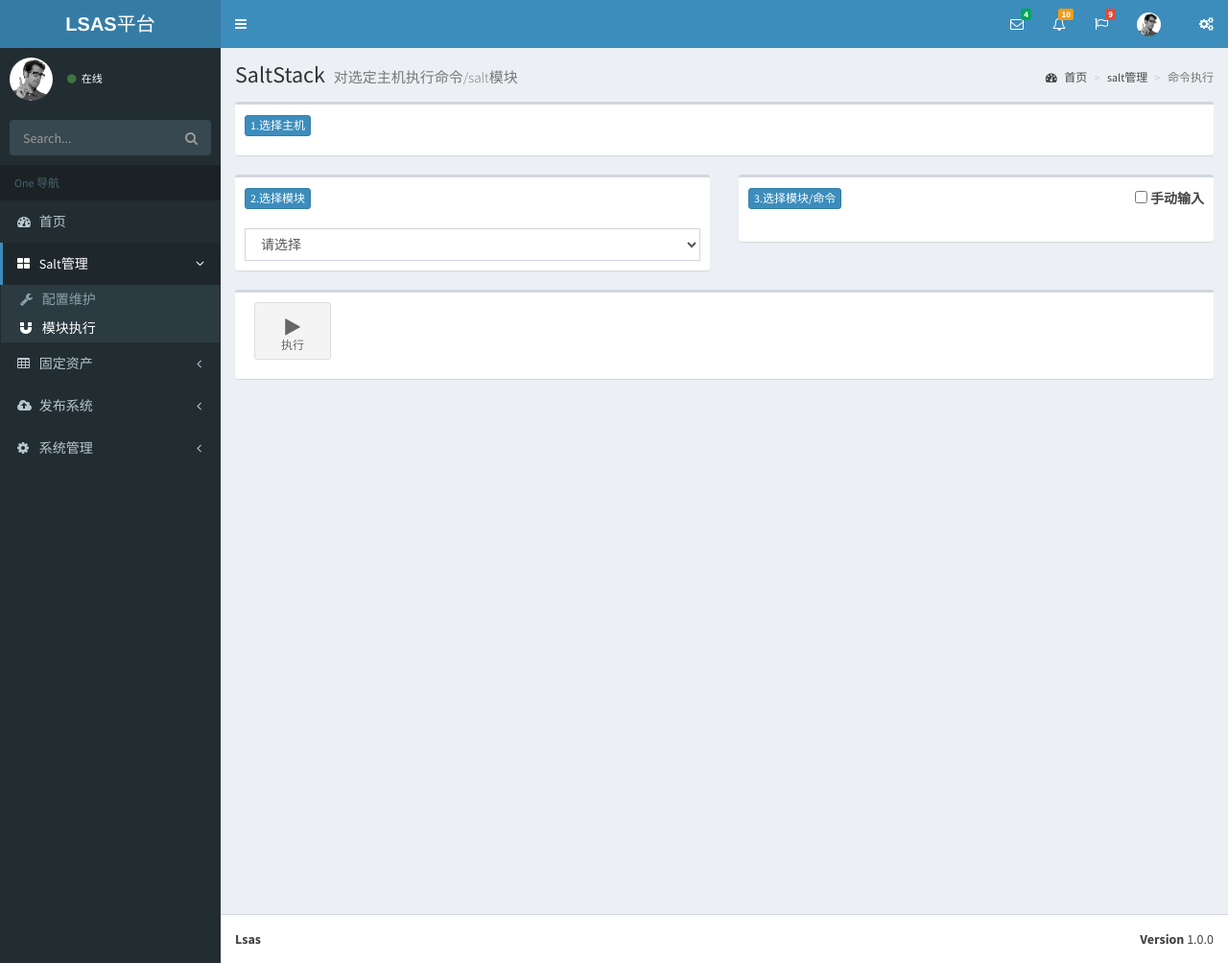
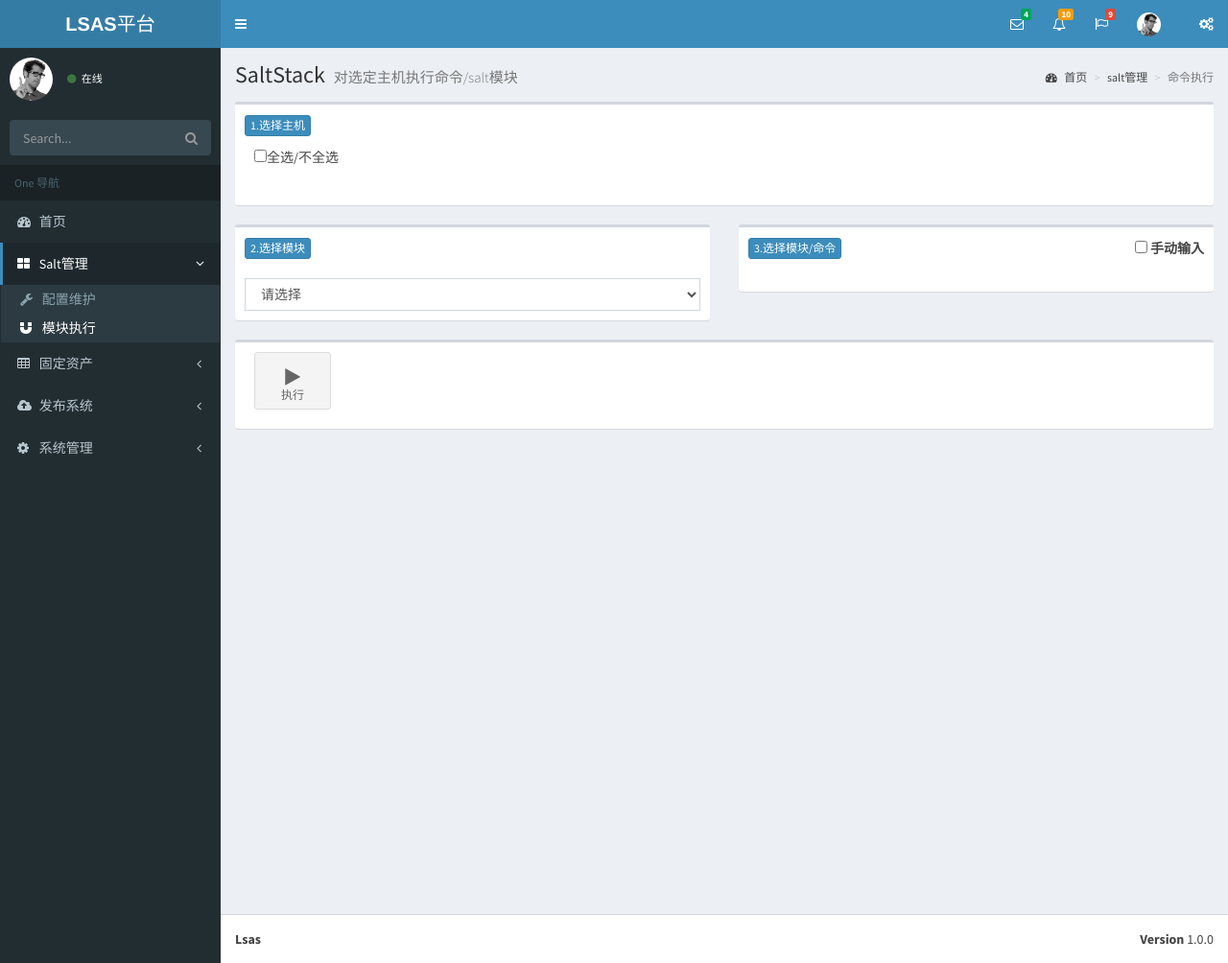
Before and after one commit to misrn/lsas, a Python web app: template app/templates/salt/cmd.html in a window 1280 px wide. Shown: the whole page at 96% size. Run offline with Jinja, Linux system fonts and the light colour scheme; the template is opened without the code that fills it, so the values that code supplies are empty; some libraries are stand-ins or nearby versions.

Commit message:
cmd 主机全选/不全选

```diff
--- a/app/static/js/salt.js
+++ b/app/static/js/salt.js
@@ -391,15 +391,27 @@ function salt_cmd_info() {
             for (i = 0; i < js.data.length; i++) {
                 host_html += '<label style="width: 20%"><input type="checkbox" value="' + js.data[i].hostname + '" name="sal_cmd_hosts" style="vertical-align:middle;"> ' + js.data[i].hostname + '</label>';
             }
-            var cmd_html = '<select class="form-control" name="salt_cmd_mode_info" id="salt_cmd_mode_select_info">' +
-                               ' <option value="" disabled selected style="color: #b6b6b6" >请选择</option>'
+            var cmd_html = '<select class="form-control" name="salt_cmd_mode_info" id="salt_cmd_mode_select_info">' + ' <option value="" disabled selected style="color: #b6b6b6" >请选择</option>';
 
             for (i = 0; i < js.sdata.length; i++) {
-                cmd_html += '<option value="'+ js.sdata[i]+'">'+ js.sdata[i] +'</option>'
+                cmd_html += '<option value="'+ js.sdata[i]+'">'+ js.sdata[i] +'</option>';
             }
-            cmd_html += '</select>'
+            cmd_html += '</select>';
             $("#salt_cmd_mode_select").html(cmd_html);
             $("#salt_cmd_host").html(host_html);
         }
     });
 }
+
+function salt_host_on(){
+   var ch=document.getElementsByName("sal_cmd_hosts");
+   if(document.getElementById("hxy_host").checked){
+      for (var i=0;i<ch.length;i++){
+          ch[i].checked=true;
+      }
+   } else {
+      for (var i=0;i<ch.length;i++){
+          ch[i].checked=false;
+      }
+   }
+}
--- a/app/templates/salt/cmd.html
+++ b/app/templates/salt/cmd.html
@@ -419,7 +419,10 @@
                     <div class="box">
                         <div class="box-header">
                             <a class="btn btn-primary btn-xs"> 1.选择主机</a>
-                            <div class="checkbox" id="salt_cmd_host">
+                             <div class="box-body">
+                                 <input type="checkbox"  id="hxy_host" onclick="salt_host_on()"/>全选/不全选
+                              </div>
+                            <div class="box-body" id="salt_cmd_host">
                             </div>
                         </div>
                     </div>
```
